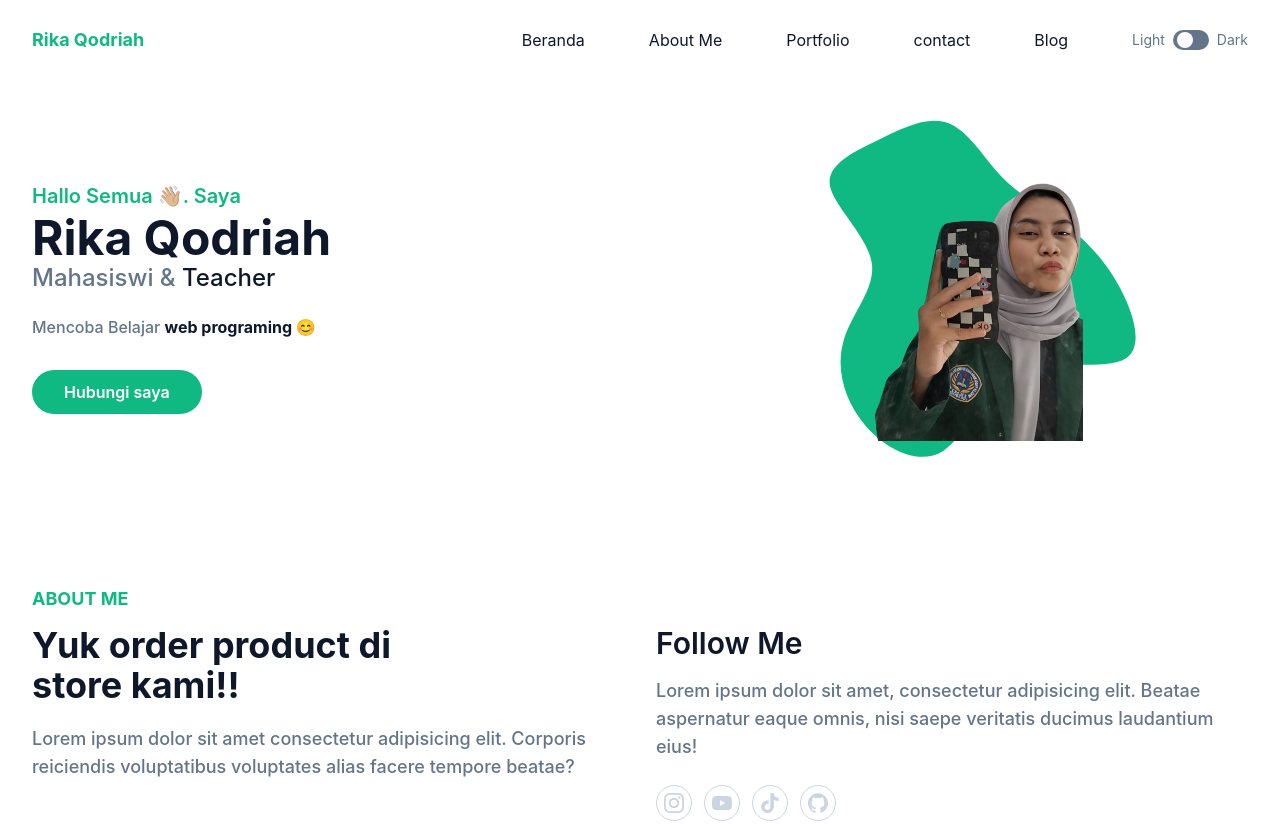
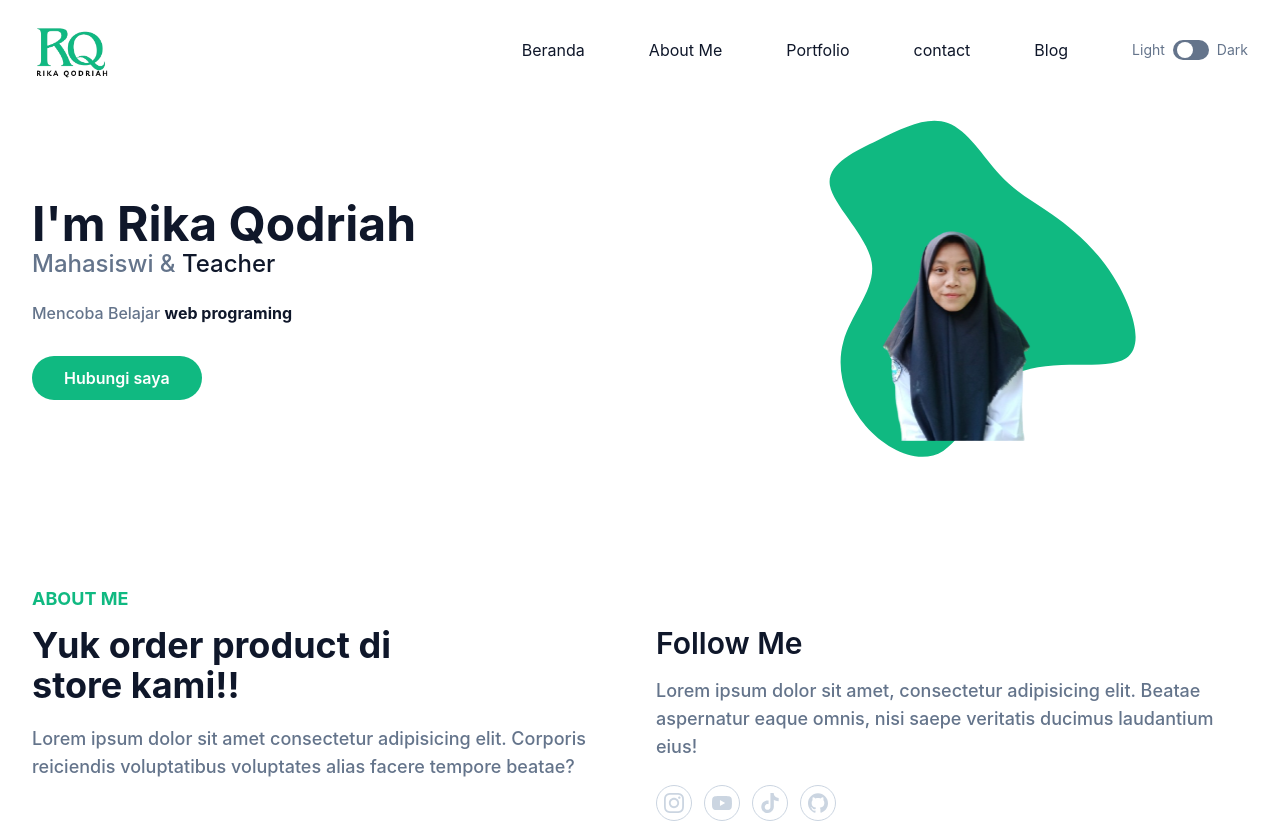
Before and after one commit to RikaQodriah/portfolio-tailwind, a website: page index.html in a window 1280 px wide. Shown: the top 824 px of the page. Drawn offline with Linux system fonts and the light colour scheme.

Commit message:
update portofolio

```diff
--- a/index.html
+++ b/index.html
@@ -21,7 +21,9 @@
         <div class="container">
             <div class="flex items-center justify-between relative">
                 <div class="px-4">
-                    <a href="#home" class="font-bold text-primary text-lg block py-5">Rika Qodriah</a>
+                    <a href="#home" class="font-bold text-primary text-lg block py-5">
+                        <img src="./dist/img/logoku-removebg-preview.png" alt="logo" width="80">
+                    </a>
                 </div>
                 <div class="flex items-center px-4">
                     <button type="button" id="hamburger" name="hamburger" class="block absolute right-4 lg:hidden">
@@ -89,15 +91,15 @@
         <div class="container">
             <div class="flex flex-wrap">
                 <div class="w-full self-center px-4 lg:w-1/2">
-                    <h1 class="text-base font-semibold text-primary md:text-xl  ">Hallo Semua 👋🏼. Saya <span class="block font-bold text-dark text-4xl mt-1 lg:text-5xl dark:text-white"> Rika Qodriah</span></h1>
+                    <h1 class="text-base font-semibold text-primary md:text-xl  "> <span class="block font-bold text-dark text-4xl mt-1 lg:text-5xl dark:text-white">I'm Rika Qodriah</span></h1>
                     <h2 class="font-medium text-secondary text-lg mb-5 lg:text-2xl">Mahasiswi & <span class="text-dark dark:text-white">Teacher</span> </h2>
-                    <p class="font-medium text-secondary mb-10 leading-relaxed">Mencoba Belajar <span class="text-dark font-bold dark:text-white">web programing  😊</span> </p>
+                    <p class="font-medium text-secondary mb-10 leading-relaxed">Mencoba Belajar <span class="text-dark font-bold dark:text-white">web programing </span> </p>
                     <a href="#" class="text-base bg-primary font-semibold rounded-full py-3 px-8 hover:shadow-lg transition duration-300 ease-in-out hover:opacity-90 text-white">Hubungi saya</a>
                 </div>
 
                 <div class="w-full self-end px-4 lg:w-1/2">
                     <div class="mt-10 relative lg:mt-9 lg:right-0">
-                        <img src="dist/img/hero.png" alt="Rika Qodriah" class="max-w-full mx-auto relative z-10">
+                        <img  src="dist/img/pribadi_blob-removebg-preview.png" alt="Rika Qodriah" class="max-w-full mx-auto relative z-10 ">
                         <span class="absolute -bottom-6  left-1/2 -translate-x-1/2 md:scale-125">
                             <svg width="400" height="400" viewBox="0 0 200 200" xmlns="http://www.w3.org/2000/svg">
                                 <path fill="#10b981" d="M17.3,-32.9C23.1,-26.5,29.1,-23.4,36.3,-18.5C43.4,-13.5,51.7,-6.8,58.5,3.9C65.3,14.6,70.5,29.2,63.3,33.9C56,38.7,36.2,33.6,23.6,39.4C10.9,45.3,5.5,62.1,-3.2,67.6C-11.8,73.1,-23.7,67.3,-31.3,58.6C-38.9,49.8,-42.4,38.1,-39.5,27.9C-36.7,17.6,-27.6,8.8,-29.2,-0.9C-30.8,-10.6,-43,-21.3,-44.4,-28.9C-45.7,-36.5,-36,-41.1,-26.8,-45.5C-17.6,-50,-8.8,-54.3,-1.5,-51.6C5.7,-49,11.4,-39.3,17.3,-32.9Z" transform="translate(100 100) scale(1.1) " />
```
Also changed, not shown: dist/img/logoku-removebg-preview.png (added), dist/img/logoku.png (added), dist/img/pribadi_blob-removebg-preview.png (added), dist/img/pribadi_blob.jpeg (added), dist/output.css.
